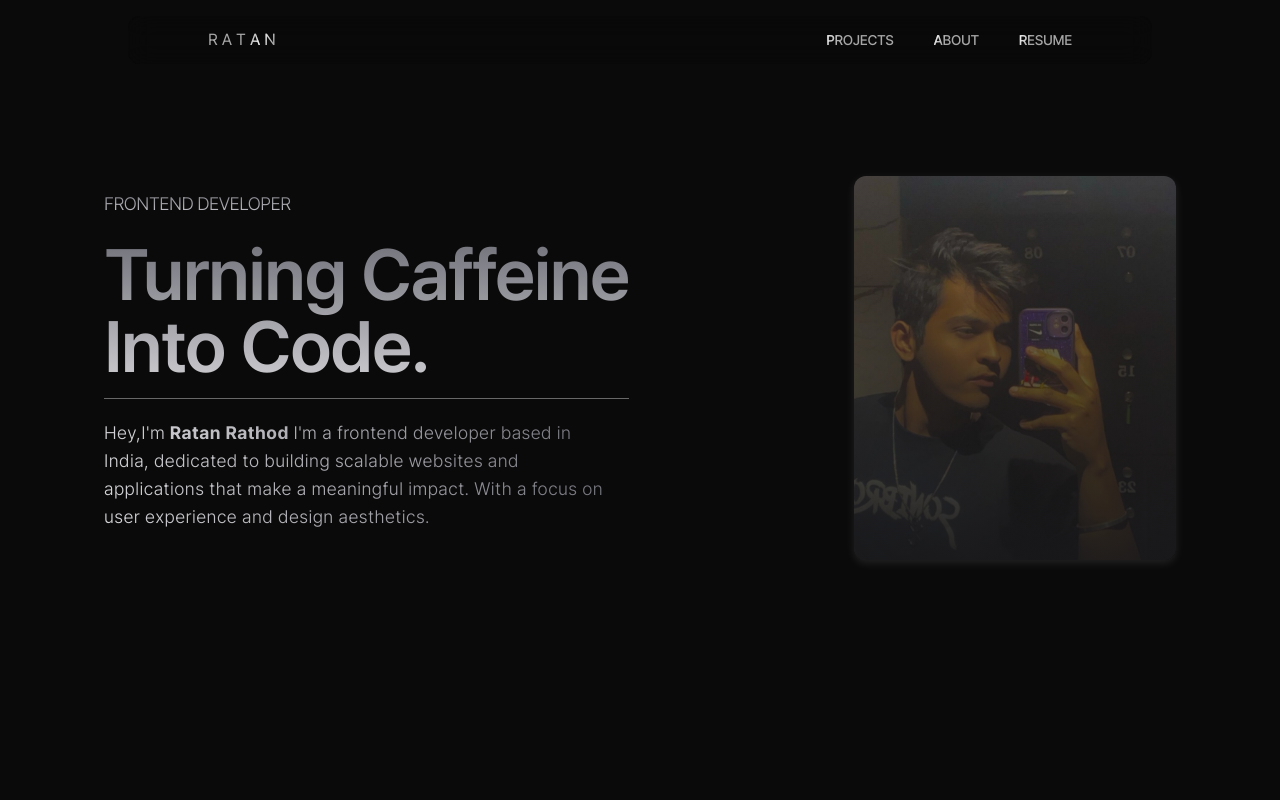
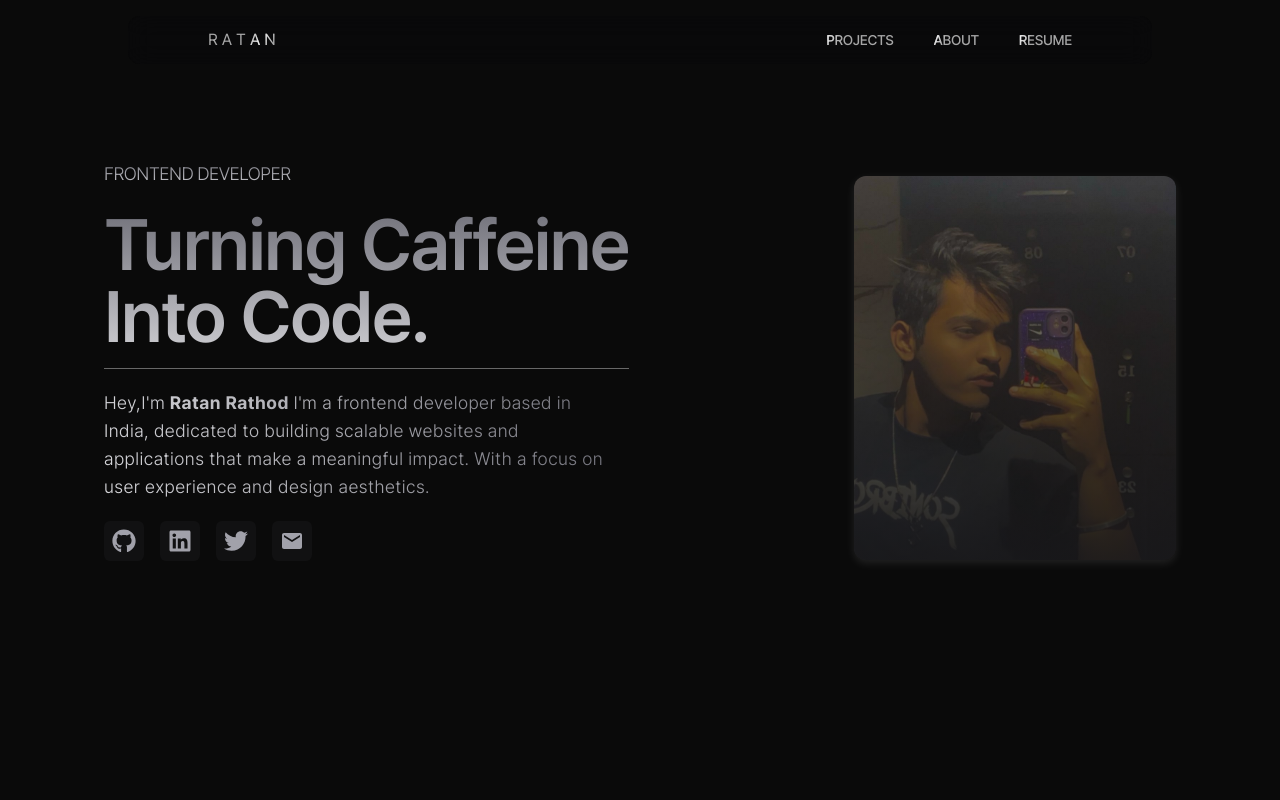
Before and after one commit to ratanz/Portfolio, a Next.js app: page / in a window 1280 px wide. Shown: the top 800 px of the page. Built offline with nearby package versions, Linux system fonts and the light colour scheme.

Commit message:
connect icon on homepage

```diff
--- a/components/Homepage.tsx
+++ b/components/Homepage.tsx
@@ -5,13 +5,16 @@ import { gsap } from "gsap";
 import { ScrollTrigger } from "gsap/ScrollTrigger";
 import Image from "next/image";
 import TechStack from "./TechStack";
-
+import { MdEmail } from "react-icons/md";
+import Magnetic from "./ui/Magnetic";
+import { FaGithub, FaLinkedin, FaTwitter } from "react-icons/fa";
 gsap.registerPlugin(ScrollTrigger);
 
 const Homepage = () => {
   const mainTitleRef = useRef<HTMLHeadingElement>(null);
   const subTitleRef = useRef<HTMLHeadingElement>(null);
   const descriptionRef = useRef<HTMLParagraphElement>(null);
+  const iconsRef = useRef<HTMLDivElement>(null);
   const imageContainerRef = useRef<HTMLDivElement>(null);
 
   useEffect(() => {
@@ -70,6 +73,20 @@ const Homepage = () => {
     [mainTitleRef, subTitleRef, descriptionRef].forEach((ref) => {
       if (ref.current) animateGradientText(ref.current);
     });
+
+    // icons animation
+    tl.fromTo(
+      iconsRef.current,
+      { opacity: 0, y: 30 },
+      {
+        opacity: 1,
+        y: 0,
+        duration: 1,
+        stagger: 0.2,
+        delay: 1,
+        ease: "back.out(1.7)",
+      }
+    );
   }, []);
 
   return (
@@ -103,6 +120,51 @@ const Homepage = () => {
             scalable websites and applications that make a meaningful impact.
             With a focus on user experience and design aesthetics.
           </p>
+
+          <div
+            ref={iconsRef}
+            className="icons flex justify-center items-center space-x-4 sm:space-x-6 md:space-x-4"
+          >
+            <Magnetic>
+              <a
+                href="https://github.com/ratanz"
+                target="_blank"
+                rel="noopener noreferrer"
+                className="text-zinc-400 w-fit
+                                          bg-zinc-900/50 p-2 rounded-md hover:text-zinc-100 transition-colors"
+              >
+                <FaGithub className="w-6 h-6" />
+              </a>
+            </Magnetic>
+            <Magnetic>
+              <a
+                href="https://linkedin.com/in/ratanrathod7"
+                target="_blank"
+                rel="noopener noreferrer"
+                className="text-zinc-400 w-fit bg-zinc-900/50 p-2 rounded-md hover:text-zinc-100 transition-colors"
+              >
+                <FaLinkedin className="w-6 h-6" />
+              </a>
+            </Magnetic>
+            <Magnetic>
+              <a
+                href="https://twitter.com/ratanz_codes"
+                target="_blank"
+                rel=""
+                className="text-zinc-400 bg-zinc-900/50 p-2 rounded-md hover:text-zinc-100 transition-colors"
+              >
+                <FaTwitter className="w-6 h-6" />
+              </a>
+            </Magnetic>
+            <Magnetic>
+              <a
+                href="mailto:ratanrathod870@gmail.com"
+                className="text-zinc-400 bg-zinc-900/50 p-2 rounded-md hover:text-zinc-100 transition-colors"
+              >
+                <MdEmail className="w-6 h-6" />
+              </a>
+            </Magnetic>
+          </div>
         </div>
 
         <div className="w-full sm:w-2/3 lg:w-[30%] flex justify-center  mt-16 lg:mt-4">
```
Also changed, not shown: components/About.tsx (+93 -80 lines).
